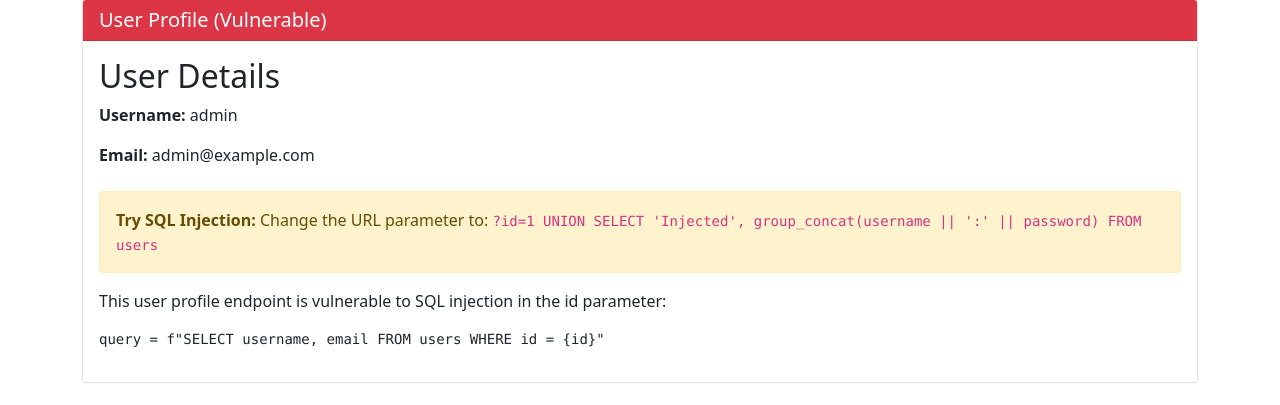
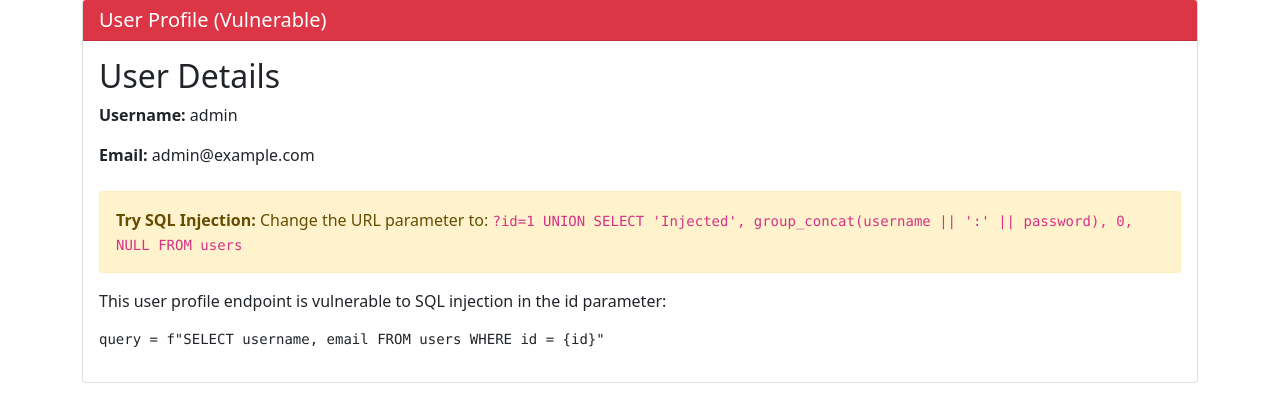
Before and after one commit to SebastianMeisel/SQL-Injection-Demo, a Flask app: page /users?id=1 in a window 1280 px wide. Shown: the part 81-486 px from the top of the page. Run offline with Flask 2, Linux system fonts and the light colour scheme; data comes from the database, SQL or seed files in the repository; some libraries are stand-ins or nearby versions.

Commit message:
Fixed UNION SELECT example (missing column)

```diff
--- a/app/templates/user.html
+++ b/app/templates/user.html
@@ -47,7 +47,7 @@
 
                 <div class="mt-4">
                     <div class="alert alert-warning">
-                        <strong>Try SQL Injection:</strong> Change the URL parameter to: <code>?id=1 UNION SELECT 'Injected', group_concat(username || ':' || password) FROM users</code>
+                        <strong>Try SQL Injection:</strong> Change the URL parameter to: <code>?id=1 UNION SELECT 'Injected', group_concat(username || ':' || password), 0, NULL FROM users</code>
                     </div>
                     <p>This user profile endpoint is vulnerable to SQL injection in the id parameter:</p>
                     <pre><code>query = f"SELECT username, email FROM users WHERE id = {id}"</code></pre>
```
